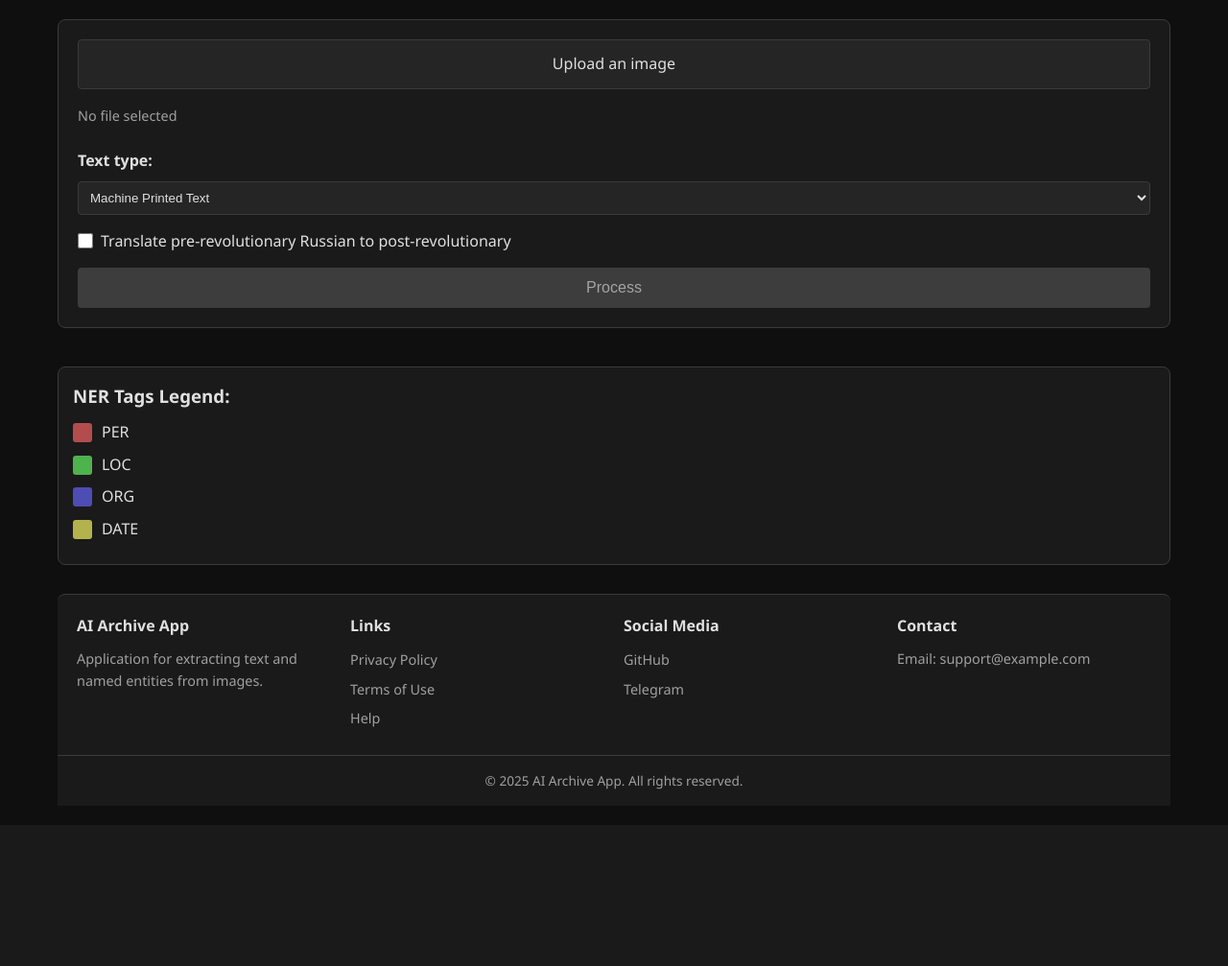
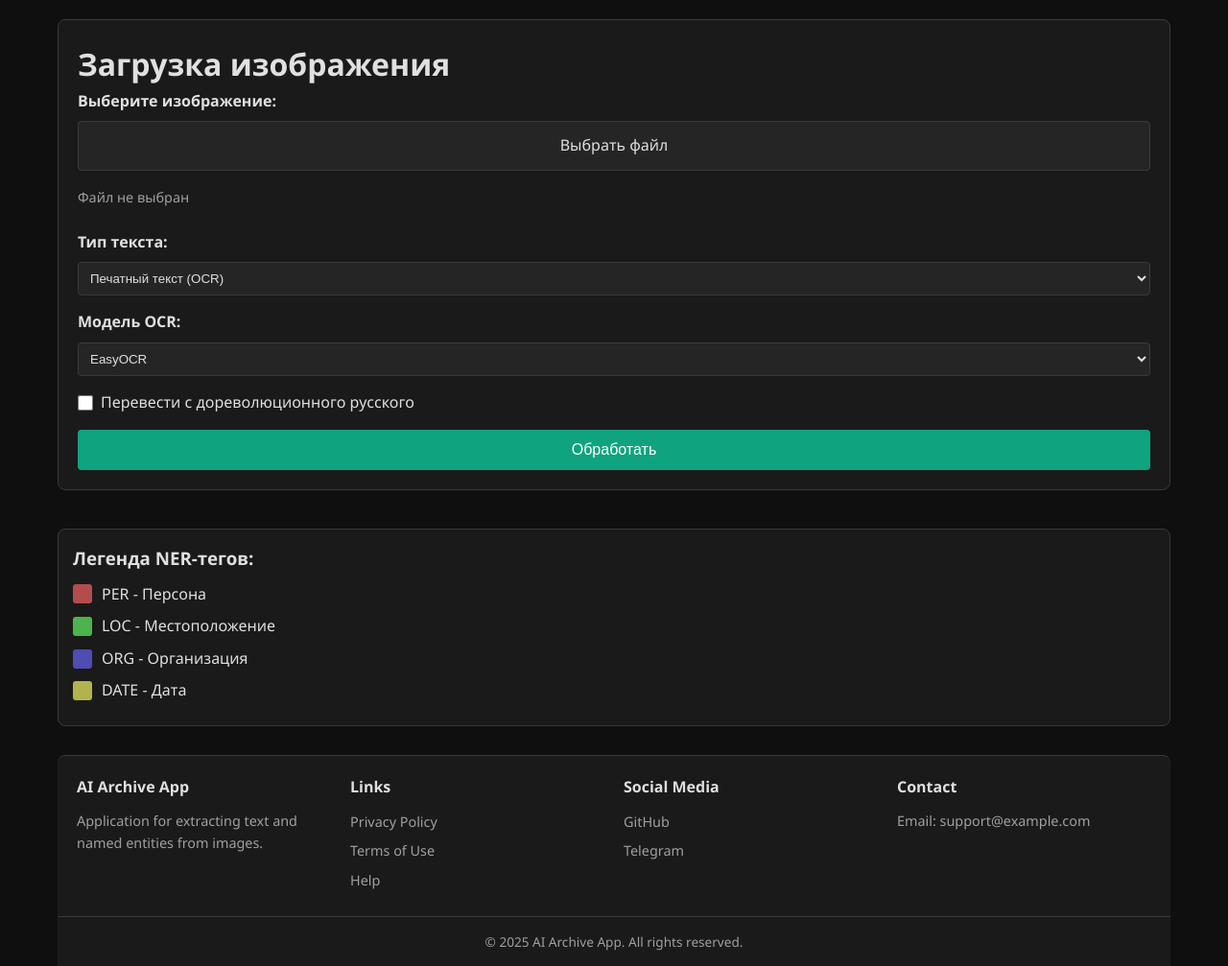
Before and after one commit to DefinitelyNik/AI_Archive, a Flask app: page / in a window 1280 px wide. Shown: the part 89-1096 px from the top of the page at 96% size. Before the commit the page ends 912 px from the top, so only its background shows below. Run offline with Flask 3, Linux system fonts and the light colour scheme.

Commit message:
feat: add tesseract model as alternative ocr model

```diff
--- a/app.py
+++ b/app.py
@@ -1,6 +1,7 @@
 from flask import Flask, render_template, request, redirect, url_for
 from flasgger import Swagger
 from ocr import perform_ocr
+from tesseract_ocr import perform_tesseract_ocr
 from htr import perform_htr
 from ner import perform_ner, translate_text
 from relations import extract_relations
@@ -31,7 +32,6 @@
 
 swagger = Swagger(app, template=template)
 
-
 @app.route('/', methods=['GET', 'POST'])
 def index():
     """
@@ -54,6 +54,12 @@
         required: true
         description: Тип текста (машинный или рукописный)
       - in: formData
+        name: ocr_model
+        type: string
+        enum: [easyocr, tesseract]
+        required: false
+        description: Модель OCR (только для text_type=ocr)
+      - in: formData
         name: translate
         type: boolean
         required: false
@@ -68,6 +74,7 @@
 
         file = request.files['image']
         text_type = request.form['text_type']
+        ocr_model = request.form.get('ocr_model', 'easyocr')
         translate = 'translate' in request.form
 
         if file.filename == '':
@@ -78,7 +85,10 @@
             file.save(filepath)
 
             if text_type == 'ocr':
-                text = perform_ocr(filepath)
+                if ocr_model == 'tesseract':
+                    text = perform_tesseract_ocr(filepath)
+                else:  # easyocr (по умолчанию)
+                    text = perform_ocr(filepath)
             else:  # htr
                 _, text = perform_htr(filepath)
 
@@ -95,11 +105,11 @@
                         image_path=image_url,
                         extracted_text=annotated_text_html,
                         text_type=text_type,
+                        ocr_model=ocr_model,
                         translate=translate,
                         relations=relations))
 
     return render_template('index.html')
-
 
 @app.route('/results')
 def results():
@@ -127,6 +137,13 @@
         default: ocr
         description: Тип текста (OCR или HTR)
       - in: query
+        name: ocr_model
+        type: string
+        enum: [easyocr, tesseract]
+        required: false
+        default: easyocr
+        description: Использованная модель OCR
+      - in: query
         name: translate
         type: boolean
         required: false
@@ -144,6 +161,7 @@
     image_path = request.args.get('image_path')
     extracted_text = request.args.get('extracted_text')
     text_type = request.args.get('text_type', 'ocr')
+    ocr_model = request.args.get('ocr_model', 'easyocr')
     translate = request.args.get('translate', 'False') == 'True'
 
     relations_str = request.args.get('relations', '[]')
@@ -159,9 +177,9 @@
                            image_path=image_path,
                            extracted_text=extracted_text,
                            text_type=text_type,
+                           ocr_model=ocr_model,
                            translate=translate,
                            relations=relations)
-
 
 @app.route('/ner_check', methods=['GET', 'POST'])
 def ner_check():
@@ -202,7 +220,6 @@
                            relations=relations,
                            translate=translate)
 
-
 @app.route('/api/process', methods=['POST'])
 def api_process():
     """
@@ -225,6 +242,12 @@
         required: true
         description: Тип текста (машинный или рукописный)
       - in: formData
+        name: ocr_model
+        type: string
+        enum: [easyocr, tesseract]
+        required: false
+        description: Модель OCR (только для text_type=ocr)
+      - in: formData
         name: translate
         type: boolean
         required: false
@@ -245,7 +268,7 @@
               type: array
               items:
                 type: array
-                description: Список кортежей (сущность1, отношение, сущность2)
+              description: Список кортежей (сущность1, отношение, сущность2)
       400:
         description: Ошибка ввода
     """
@@ -254,6 +277,7 @@
 
     file = request.files['image']
     text_type = request.form['text_type']
+    ocr_model = request.form.get('ocr_model', 'easyocr')
     translate = 'translate' in request.form
 
     if file.filename == '':
@@ -266,7 +290,10 @@
     file.save(filepath)
 
     if text_type == 'ocr':
-        text = perform_ocr(filepath)
+        if ocr_model == 'tesseract':
+            text = perform_tesseract_ocr(filepath)
+        else:  # easyocr (по умолчанию)
+            text = perform_ocr(filepath)
     else:
         _, text = perform_htr(filepath)
 
@@ -282,6 +309,5 @@
         'relations': relations
     }
 
-
 if __name__ == '__main__':
     app.run(host='0.0.0.0', port=5000)
--- a/ner.py
+++ b/ner.py
@@ -42,7 +42,7 @@
     for old, new in replacements.items():
         text = text.replace(old, new)
 
-    text = re.sub(r'ъ(\s|[.,;:!?—–\n\"\'\)\]])', r'\1', text)
+    text = re.sub(r'ъ(\s|[.,;:!?—–\n\"\')\]])', r'\1', text)
     text = re.sub(r'(\s|[.,;:!?—–\n\"\'(\[])ъ', r'\1', text)
 
     text = text.replace('ъ', '')
--- a/requirements.txt
+++ b/requirements.txt
@@ -10,3 +10,5 @@
 pytest
 pytest-mock
 flasgger
+pytesseract
+Pillow
--- a/templates/index.html
+++ b/templates/index.html
@@ -1,65 +1,96 @@
 {% extends "base.html" %}
+
+{% block title %}AI Archive - Home{% endblock %}
 
 {% block content %}
 <div class="input-section">
+    <h1>Загрузка изображения</h1>
+
     <form method="POST" enctype="multipart/form-data" class="upload-form">
         <div class="form-group">
-            <label for="image" class="upload-label">
-                <span class="upload-text">Upload an image</span>
-                <input type="file" name="image" id="image" accept="image/*" required style="display: none;">
-            </label>
-            <div class="file-name" id="file-name">No file selected</div>
+            <label class="toggle-label" for="image">Выберите изображение:</label>
+            <label for="image" class="upload-label">Выбрать файл</label>
+            <input type="file" name="image" id="image" accept="image/*" required style="display: none;">
+            <span class="file-name" id="file-name">Файл не выбран</span>
         </div>
 
         <div class="form-group">
-            <label for="text_type" class="toggle-label">Text type:</label>
-            <select name="text_type" id="text_type" class="text-type-select">
-                <option value="ocr">Machine Printed Text</option>
-                <option value="htr">Handwritten Text</option>
+            <label class="toggle-label">Тип текста:</label>
+            <select name="text_type" id="text_type" class="text-type-select" onchange="toggleOCRModel()">
+                <option value="ocr">Печатный текст (OCR)</option>
+                <option value="htr">Рукописный текст (HTR)</option>
+            </select>
+        </div>
+
+        <div class="form-group" id="ocr-model-group">
+            <label class="toggle-label">Модель OCR:</label>
+            <select name="ocr_model" id="ocr_model" class="text-type-select">
+                <option value="easyocr">EasyOCR</option>
+                <option value="tesseract">Tesseract 5 (LSTM)</option>
             </select>
         </div>
 
         <div class="form-group">
             <label class="checkbox-label">
-                <input type="checkbox" name="translate" id="translate" value="1">
-                Translate pre-revolutionary Russian to post-revolutionary
+                <input type="checkbox" name="translate">
+                Перевести с дореволюционного русского
             </label>
         </div>
 
-        <button type="submit" class="submit-btn" id="submit-btn">Process</button>
+        <button type="submit" class="submit-btn">Обработать</button>
     </form>
 </div>
 
 <div class="legend">
-    <h3>NER Tags Legend:</h3>
+    <h3>Легенда NER-тегов:</h3>
     <ul>
-        <li><span class="legend-mark ner-per"></span> PER</li>
-        <li><span class="legend-mark ner-loc"></span> LOC</li>
-        <li><span class="legend-mark ner-org"></span> ORG</li>
-        <li><span class="legend-mark ner-date"></span> DATE</li>
+        <li>
+            <span class="legend-mark ner-per"></span>
+            <span>PER - Персона</span>
+        </li>
+        <li>
+            <span class="legend-mark ner-loc"></span>
+            <span>LOC - Местоположение</span>
+        </li>
+        <li>
+            <span class="legend-mark ner-org"></span>
+            <span>ORG - Организация</span>
+        </li>
+        <li>
+            <span class="legend-mark ner-date"></span>
+            <span>DATE - Дата</span>
+        </li>
     </ul>
 </div>
 {% endblock %}
 
 {% block scripts %}
 <script>
+function toggleOCRModel() {
+    const textType = document.getElementById('text_type').value;
+    const ocrModelGroup = document.getElementById('ocr-model-group');
+
+    if (textType === 'htr') {
+        ocrModelGroup.style.display = 'none';
+    } else {
+        ocrModelGroup.style.display = 'flex';
+    }
+}
+
+document.addEventListener('DOMContentLoaded', function() {
+    toggleOCRModel();
+
+    // Обновление имени файла при выборе
     const fileInput = document.getElementById('image');
-    const fileNameDisplay = document.getElementById('file-name');
-    const submitBtn = document.getElementById('submit-btn');
+    const fileName = document.getElementById('file-name');
 
     fileInput.addEventListener('change', function() {
-        if (fileInput.files.length > 0) {
-            fileNameDisplay.textContent = fileInput.files[0].name;
-            submitBtn.disabled = false;
+        if (this.files && this.files.length > 0) {
+            fileName.textContent = this.files[0].name;
         } else {
-            fileNameDisplay.textContent = 'No file selected';
-            submitBtn.disabled = true;
+            fileName.textContent = 'Файл не выбран';
         }
     });
-
-    // Инициализация состояния кнопки при загрузке страницы
-    if (fileInput.files.length === 0) {
-        submitBtn.disabled = true;
-    }
+});
 </script>
 {% endblock %}
```
Also changed, not shown: templates/results.html (+41 -20 lines), tesseract_ocr.py (added, +54 -0 lines), 1 other file.
